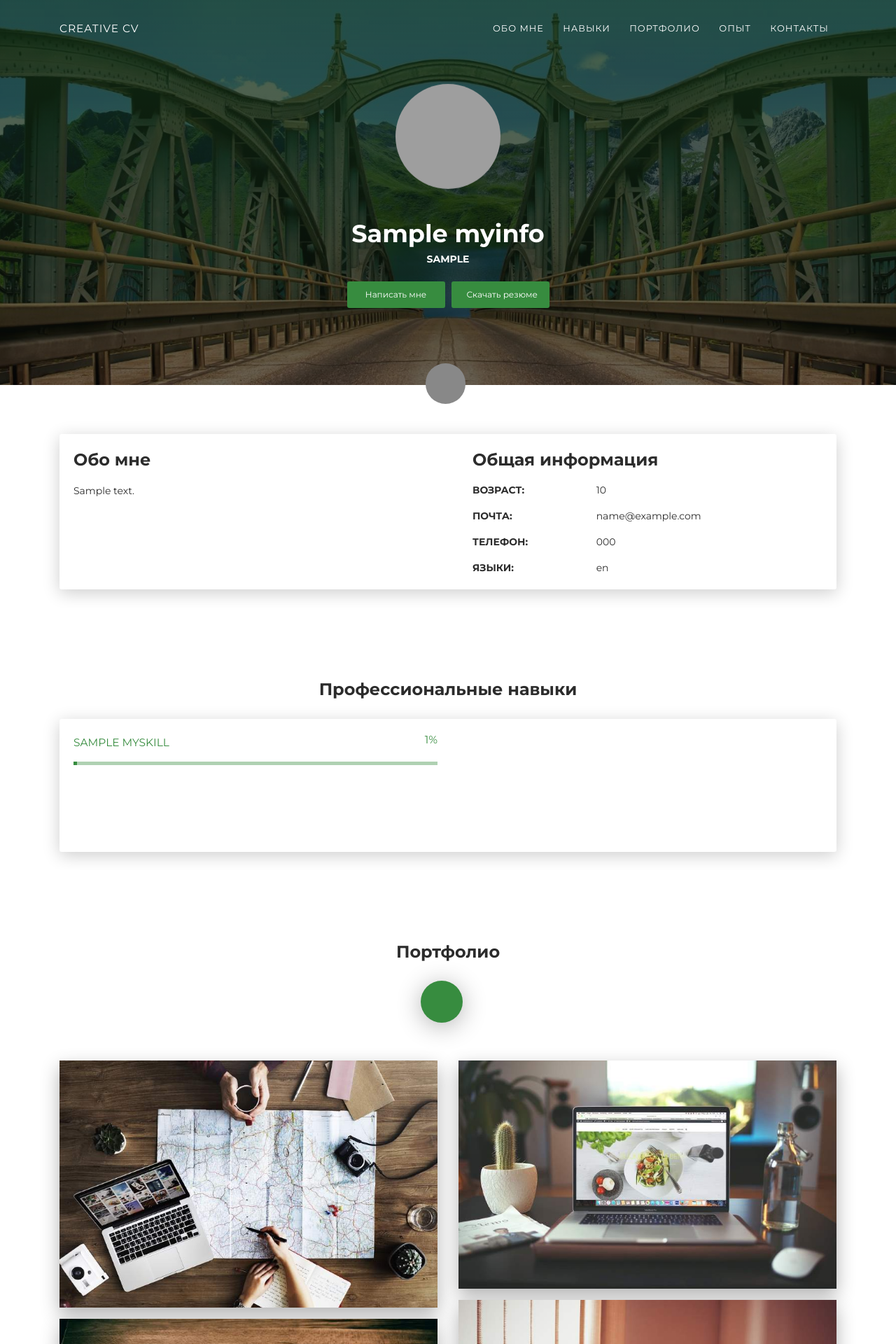
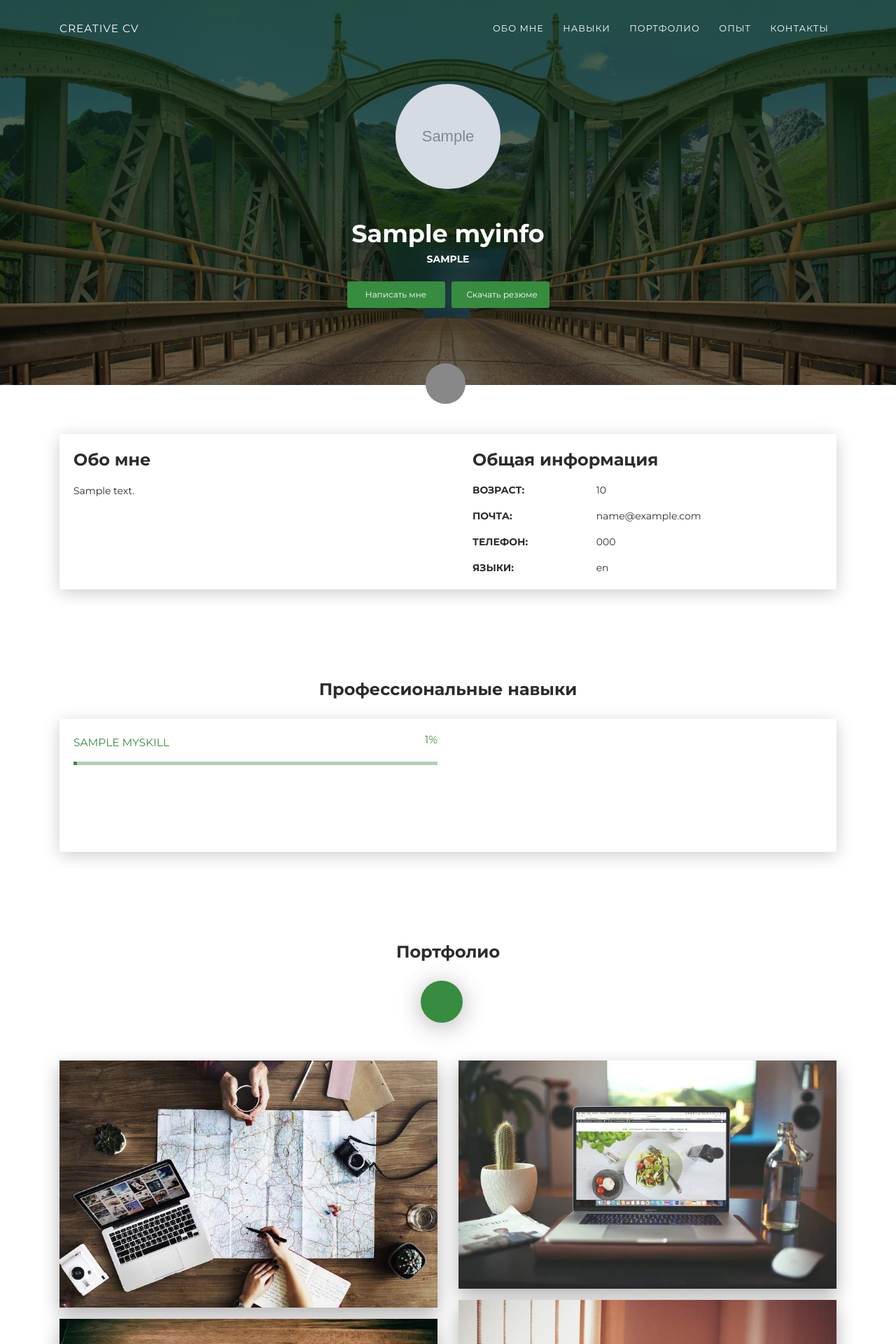
Before and after one commit to Xerber/django_portfolio, a Django app: page / in a window 1280 px wide. Shown: the top 1920 px of the page at 70% size. Run offline with Django 4.2, Linux system fonts and the light colour scheme; tables that the repository leaves empty hold one stand-in row (values such as "Sample post"); grey boxes marked "Sample" are stand-in pictures; parts of the project's set-up code (start-up, migrations or seed data) failed here and were passed over; some libraries are stand-ins or nearby versions; grey boxes are pictures that could not be loaded.

Commit message:
The output of examples of work from the model is carried out, taking into account the fact that there may not be active tabs. Removed pictures that originally came with the template and are no longer used.

```diff
--- a/django_portfolio/portfolio/templates/index.html
+++ b/django_portfolio/portfolio/templates/index.html
@@ -49,7 +49,7 @@
       <div class="page-header-image" data-parallax="true"></div>
       <div class="container">
         <div class="content-center">
-          <div class="cc-profile-image"><a href="#"><img src="{% static 'images/my_photo.jpg'%}" alt="Image"/></a></div>
+          <div class="cc-profile-image"><a href="#"><img src="{{ myinfo.avatar.url }}" alt="Image"/></a></div>
           <div class="h2 title">{{ myinfo.name }}</div>
           <p class="category text-white">{{ myinfo.speciality }}</p><a class="btn btn-primary smooth-scroll mr-2" href="#contact" data-aos="zoom-in" data-aos-anchor="data-aos-anchor">Написать мне</a><a class="btn btn-primary" href="{% static 'images/Дзюба Игорь Николаевич.pdf' %}" data-aos="zoom-in" data-aos-anchor="data-aos-anchor" target="_blank">Скачать резюме</a>
         </div>
```
